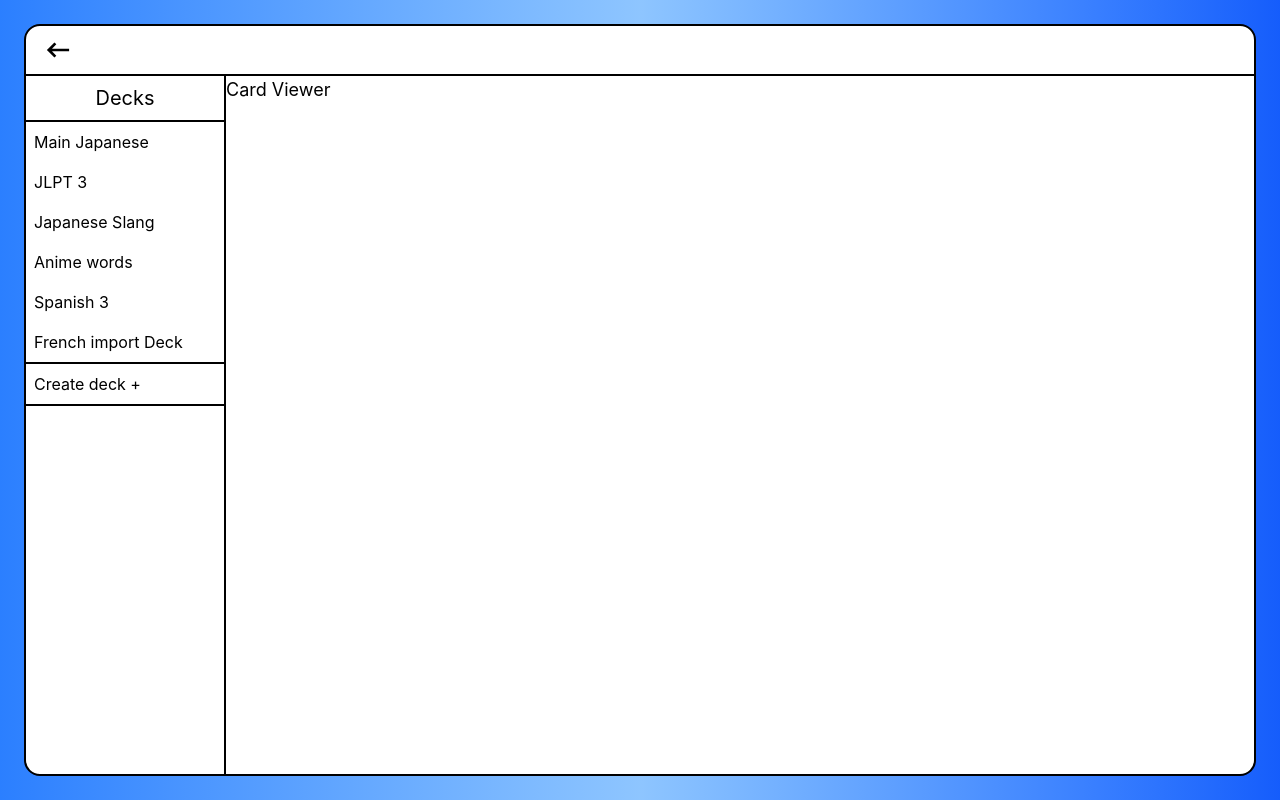
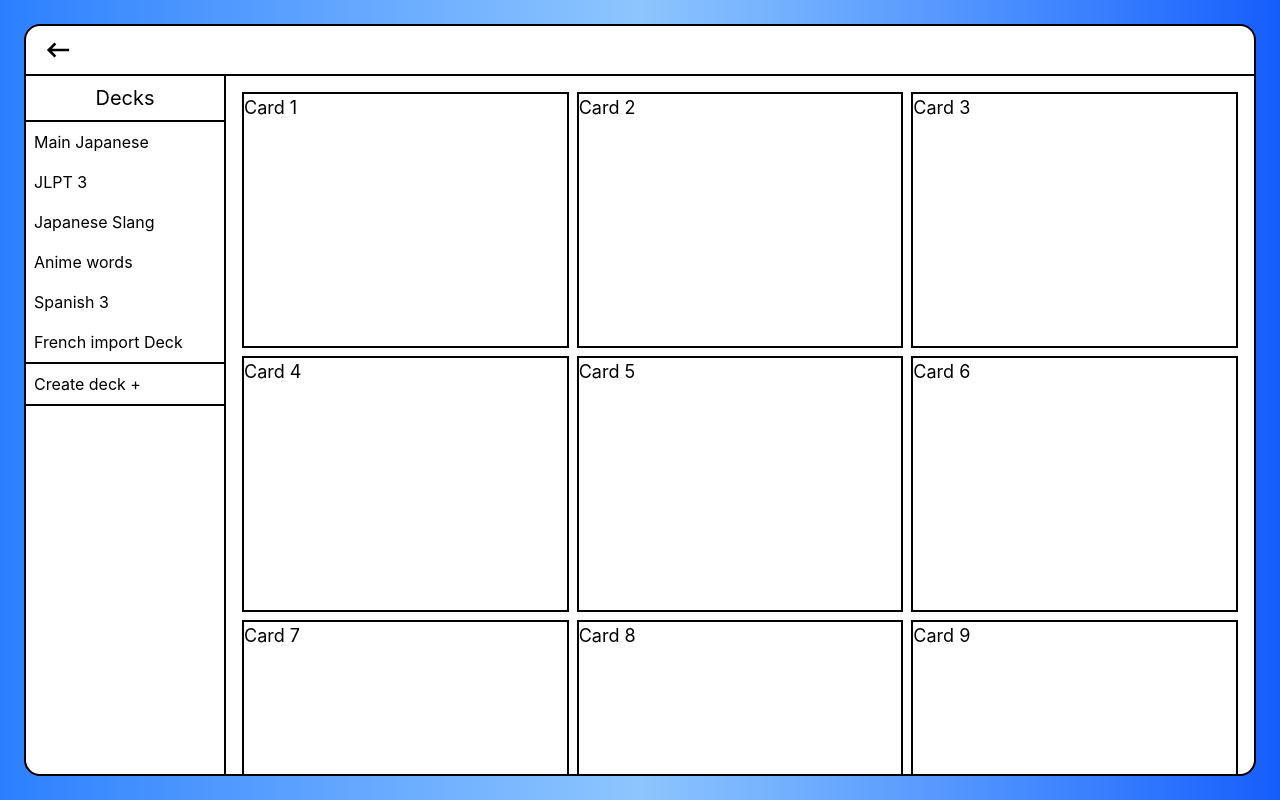
Before and after one commit to Natsurou-dev/Project-Hibiki, a React (Vite) app: page / in a window 1280 px wide. Built offline with nearby package versions, Linux system fonts and the light colour scheme.

Commit message:
Add card viewing screen with CSS grid; add scrolling features.

```diff
--- a/src/DeckPickerTest.jsx
+++ b/src/DeckPickerTest.jsx
@@ -10,7 +10,7 @@ export default function DeckPickerTest() {
         <div className="flex justify-left items-center  p-2 pl-4 border-b-2 border-black">
           <img src="src/assets/arrow-left.svg" className="h-8" />
         </div>
-        <div className="grow flex">
+        <div className="grow flex min-h-0">
           <div className="w-50 border-r-2 border-black">
             <div className="p-2 text-xl text-center border-b-2 border-black">Decks</div>
             <div className="border-b-2 border-black">
@@ -27,7 +27,23 @@ export default function DeckPickerTest() {
               Create deck +
             </div>
           </div>
-          <div className="grow">Card Viewer</div>
+          <div className="grow overflow-y-scroll">
+            <div className="grid grid-cols-3 gap-2 p-4">
+              <div className="h-64 border-2 border-black">Card 1</div>
+              <div className="h-64 border-2 border-black">Card 2</div>
+              <div className="h-64 border-2 border-black">Card 3</div>
+              <div className="h-64 border-2 border-black">Card 4</div>
+              <div className="h-64 border-2 border-black">Card 5</div>
+              <div className="h-64 border-2 border-black">Card 6</div>
+              <div className="h-64 border-2 border-black">Card 7</div>
+              <div className="h-64 border-2 border-black">Card 8</div>
+              <div className="h-64 border-2 border-black">Card 9</div>
+              <div className="h-64 border-2 border-black">Card 10</div>
+              <div className="h-64 border-2 border-black">Card 11</div>
+              <div className="h-64 border-2 border-black">Card 12</div>
+              <div className="h-64 border-2 border-black">Card 13</div>
+            </div>
+          </div>
         </div>
       </div>
     </div>
```
